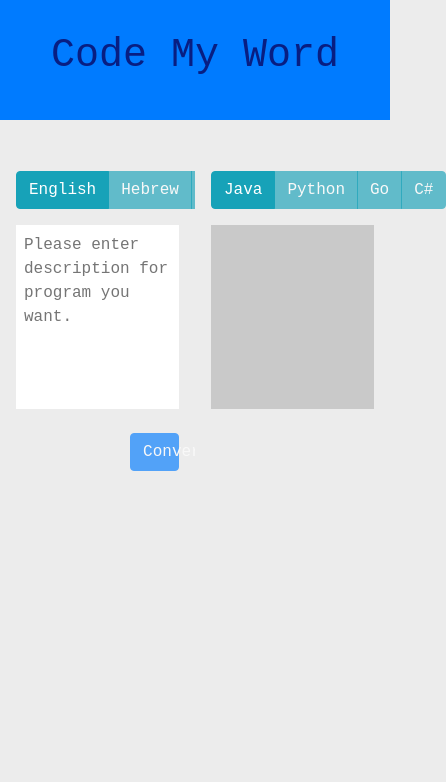
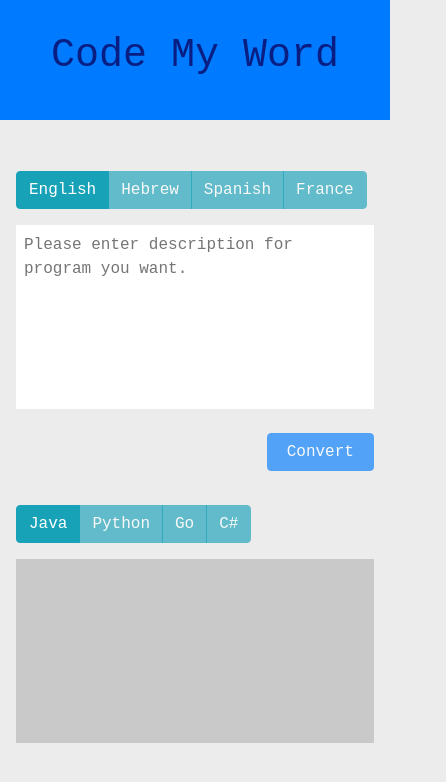
Before and after one commit to yifatBi/translatore, an Angular app: page / in a window 390 px wide. Shown: the top 782 px of the page, 446 px wide, since content can reach past the window. Built offline with nearby package versions, Linux system fonts and the light colour scheme.

Commit message:
fix mobile UI

```diff
--- a/src/app/app.component.html
+++ b/src/app/app.component.html
@@ -25,7 +25,7 @@
   <div class="row" style="margin-top: 5%">
 </div>
 <div class="row">
-  <div class="col-6 col-centered">
+  <div class="col-md-6 col-lg-6 col-centered">
     <div class="btn-toolbar" role="toolbar" aria-label="Toolbar with button groups">
       <div class="btn-group mr-2" role="group" aria-label="Lang-Group">
         <button type="button" class="btn btn-info">English</button>
@@ -36,9 +36,9 @@
     </div>
     <textarea [(ngModel)]="text" class="translate-boxes" rows="7"   #textbox placeholder="Please enter description for program you want."></textarea>
     <br/>
-    <button class="btn btn-primary" type="submit" (click)="submitFunction(textbox.value)" style="float:right; width: 30%" [disabled]="!text">Convert</button>
+    <button class="btn btn-primary" type="submit" (click)="submitFunction(text)" style="float:right; width: 30%" [disabled]="!text">Convert</button>
   </div>
-  <div class="col-6 col-centered">
+  <div class="col-md-6 col-lg-6 col-centered">
     <div class="btn-toolbar" role="toolbar" aria-label="Toolbar with button groups">
       <div class="btn-group mr-2" role="group" aria-label="Code-Group">
         <button type="button" class="btn btn-info">Java</button>
```
